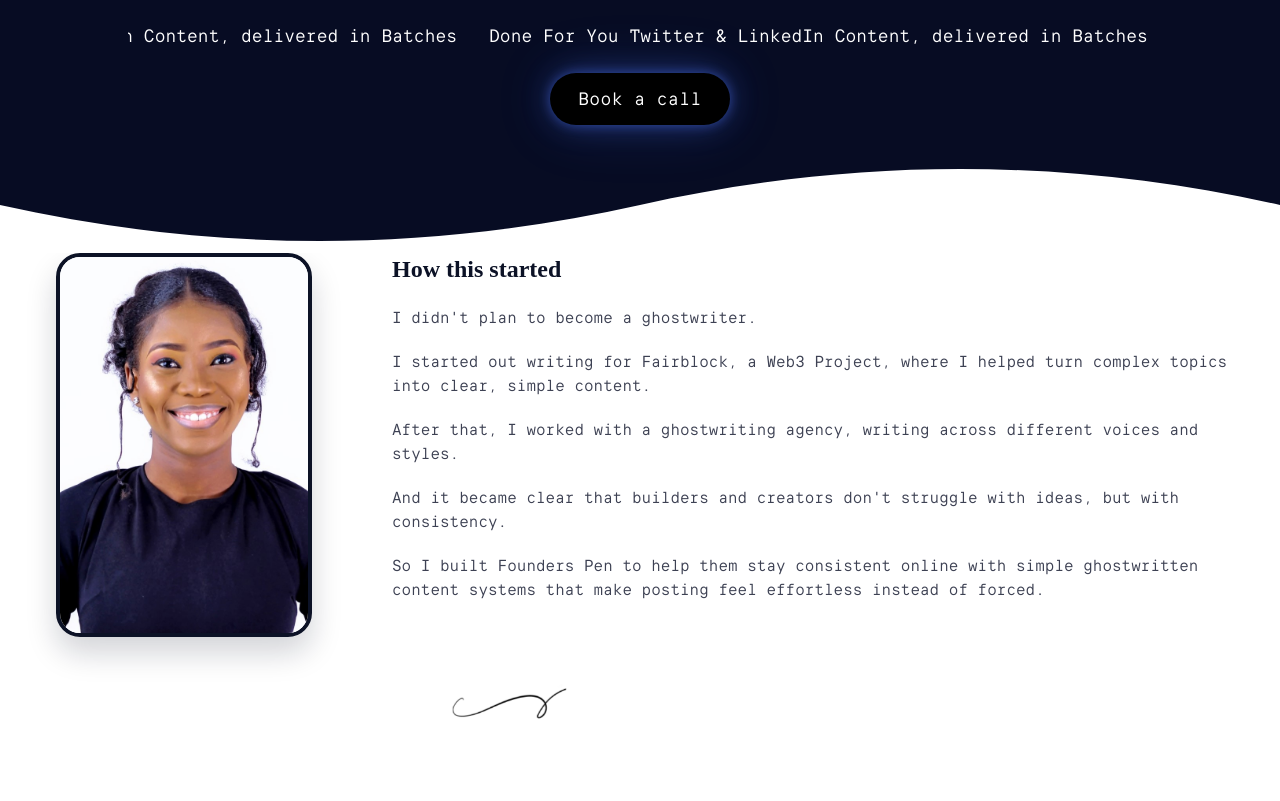
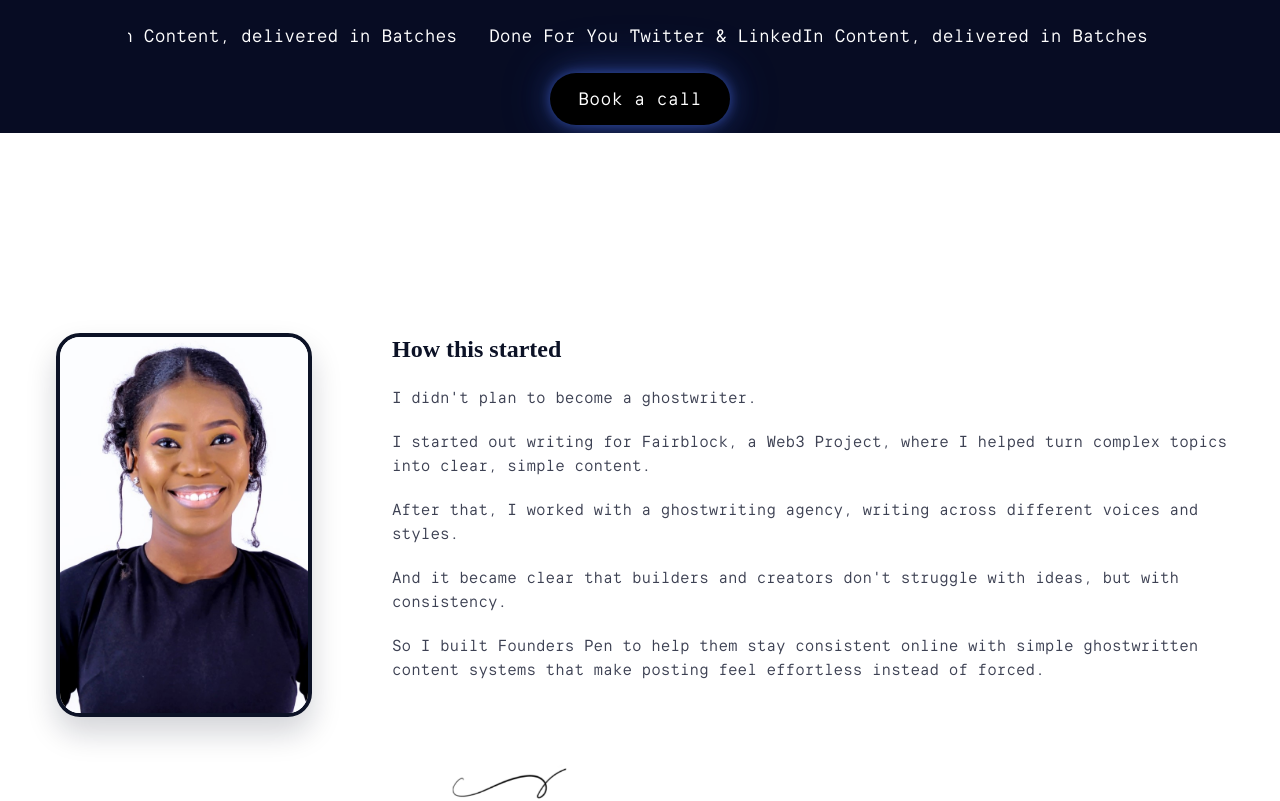
Before and after one commit to Godslovv/Founders-Pen, a React (Vite) app: page / in a window 1280 px wide. Shown: the part 280-1081 px from the top of the page. Built offline with nearby package versions, Linux system fonts and the light colour scheme; a web font is replaced by a local one.

Commit message:
fix: add background color to Hero section footer for better visibility

```diff
--- a/src/sections/About.tsx
+++ b/src/sections/About.tsx
@@ -3,7 +3,7 @@ import img1 from "../assets/sign.png";
 
 const About = () => {
   return (
-    <section id="about" className="bg-white pb-20">
+    <section id="about" className="bg-white py-20">
       <div className="mx-auto grid w-full max-w-7xl gap-12 px-6 md:grid-cols-[320px_1fr]">
         <div className="flex items-start justify-center">
           <img
--- a/src/sections/Hero.tsx
+++ b/src/sections/Hero.tsx
@@ -28,7 +28,7 @@ const Hero = () => {
           </div>
         </div>
       </div>
-      <div className="absolute bottom-0 left-0 w-full">
+      <div className="absolute bottom-0 left-0 w-full bg-white">
         <svg
           className="block h-[120px] w-full"
           viewBox="0 0 1440 120"
```
